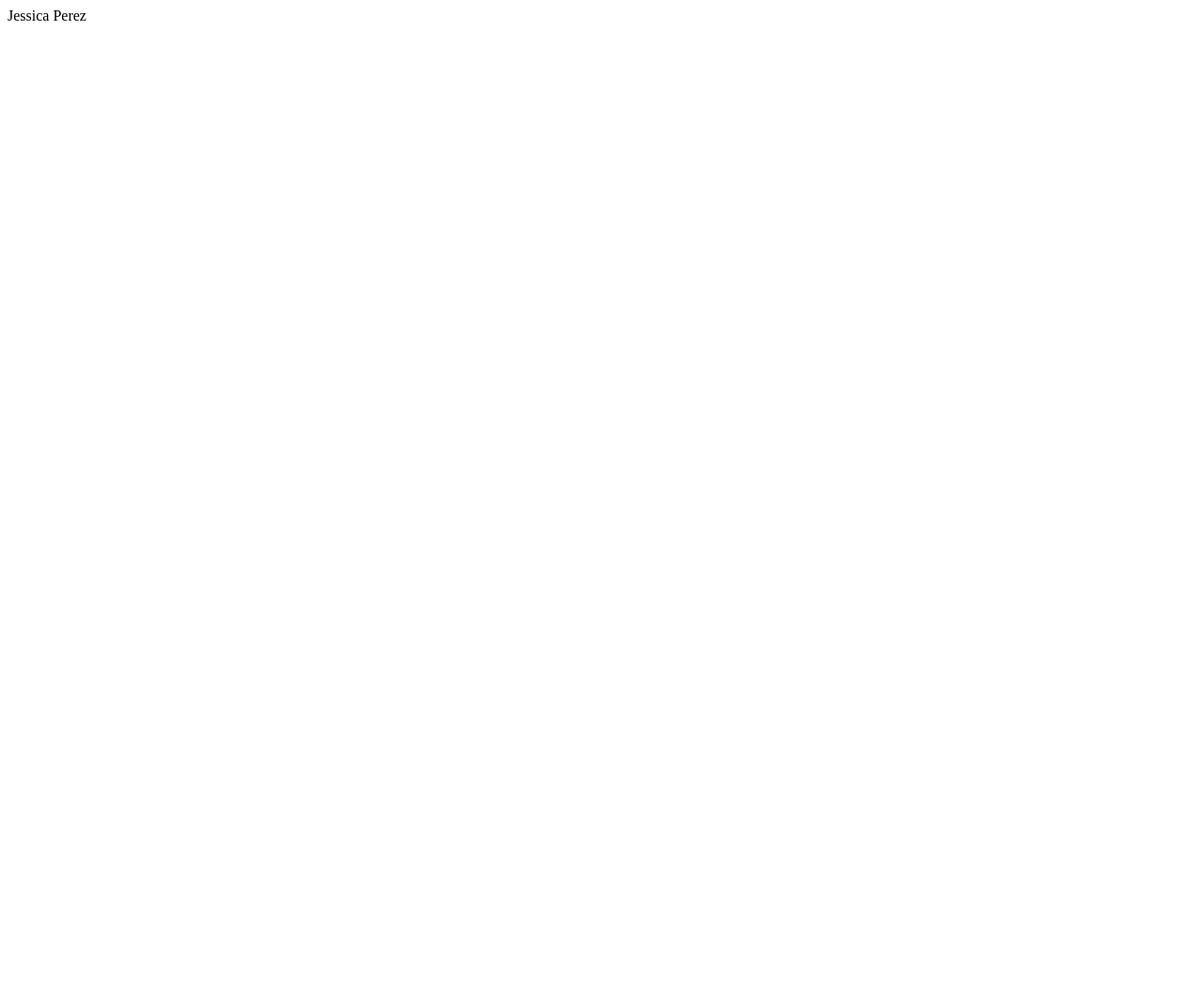
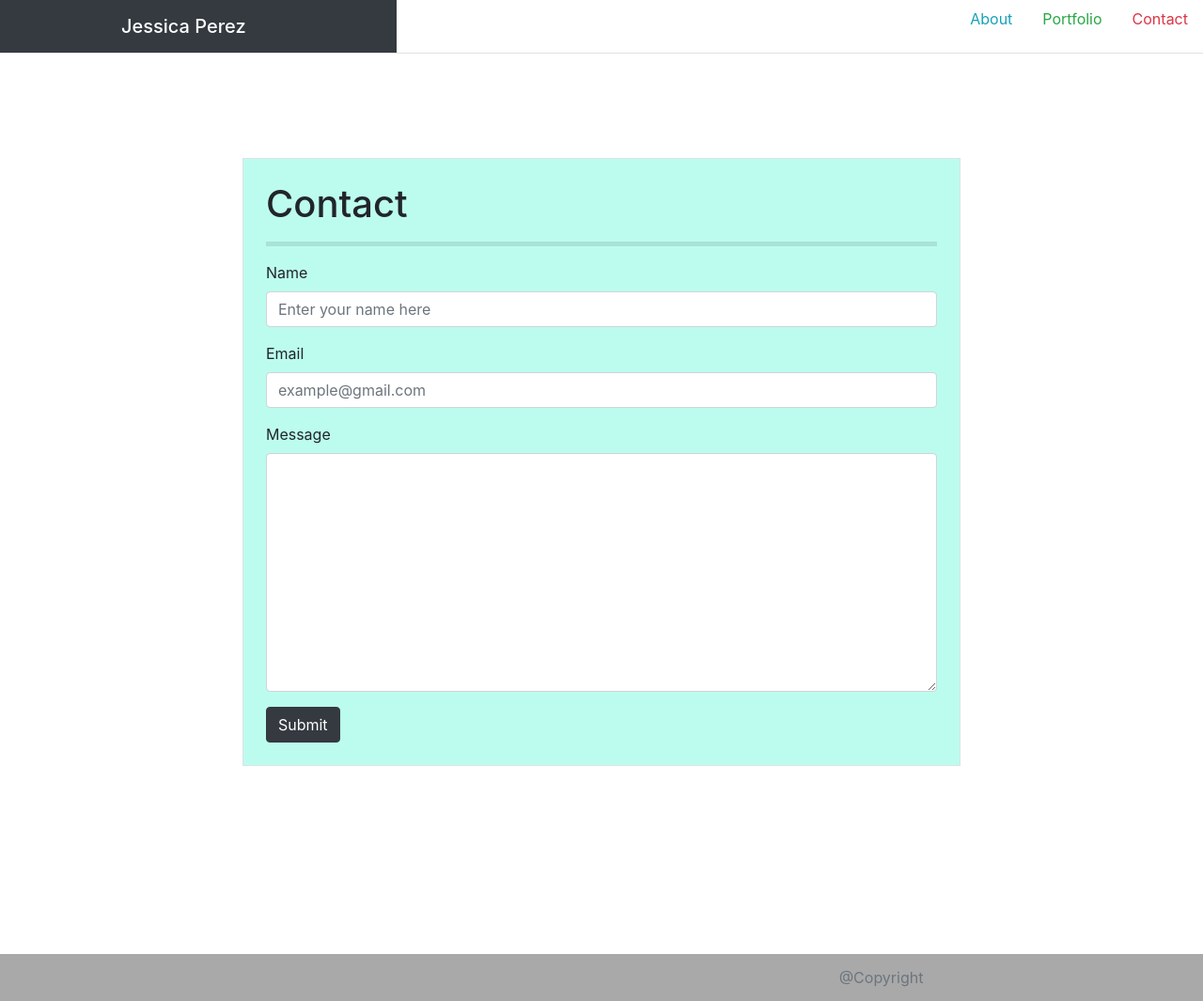
Before and after one commit to JessicaPerez1/Responsive-Portfolio-Homework-2, a plain HTML site: page contact.html in a window 1280 px wide. Shown: the whole page at 94% size. Before the commit the page ends 800 px from the top, so only its background shows below. Drawn offline with nearby package versions, Linux system fonts and the light colour scheme.

Commit message:
Contact page start

```diff
--- a/contact.html
+++ b/contact.html
@@ -4,9 +4,86 @@
     <meta charset="UTF-8" />
     <meta name="viewport" content="width=device-width, initial-scale=1.0" />
     <title>My CONTACT page</title>
+    <link
+      rel="stylesheet"
+      href="https://stackpath.bootstrapcdn.com/bootstrap/4.5.0/css/bootstrap.min.css"
+      integrity="sha384-9aIt2nRpC12Uk9gS9baDl411NQApFmC26EwAOH8WgZl5MYYxFfc+NcPb1dKGj7Sk"
+      crossorigin="anonymous"
+    />
+    <link rel="stylesheet" href="style-contact.css" />
   </head>
 
   <body>
-    <header>Jessica Perez</header>
+    <!-- container name and nav elements -->
+    <header class="container-fluid mb-5">
+      <div class="row d-flex fixed-top border-bottom">
+        <!-- navbar name-->
+        <div
+          class="col-12 col-sm-4 mx-0 p-0 d-flex justify-content-center bg-dark"
+        >
+          <nav class="navbar navbar-dark bg-dark">
+            <span class="navbar-brand mb-0 h1">Jessica Perez</span>
+          </nav>
+        </div>
+        <!-- nav items-->
+        <div
+          class="col-12 col-sm-8 d-flex justify-content-center justify-content-sm-end"
+        >
+          <nav class="nav">
+            <a class="nav-link active text-info" href="#">About</a>
+            <a class="nav-link text-success" href="#">Portfolio</a>
+            <a class="nav-link text-danger" href="#">Contact</a>
+          </nav>
+        </div>
+      </div>
+    </header>
+    <!-- main container -->
+    <div class="row">
+      <main
+        class="container col-10 col-lg-7 border p-4 mx-6 mx-sm-auto"
+        style="margin-top: 120px; margin-bottom: 200px;"
+      >
+        <h1>Contact</h1>
+        <hr />
+        <!-- form -->
+        <form>
+          <div class="form-group">
+            <label for="exampleInputName">Name</label>
+            <input
+              type="name"
+              class="form-control"
+              id="exampleInputName"
+              placeholder="Enter your name here"
+            />
+          </div>
+          <div class="form-group">
+            <label for="exampleInputEmail1">Email</label>
+            <input
+              type="email"
+              class="form-control"
+              id="exampleInputEmail1"
+              aria-describedby="emailHelp"
+              placeholder="example@gmail.com"
+            />
+          </div>
+          <div class="form-group">
+            <label for="exampleFormControlTextarea1">Message</label>
+            <textarea
+              class="form-control"
+              id="exampleFormControlTextarea1"
+              rows="10"
+            ></textarea>
+          </div>
+          <button type="submit" class="btn btn-dark">Submit</button>
+        </form>
+      </main>
+    </div>
+
+    <footer class="footer d-flex" style="height: 50px;">
+      <hr />
+      <div class="footer text-muted">
+        @Copyright
+      </div>
+    </footer>
   </body>
 </html>
--- /dev/null
+++ b/style-contact.css
@@ -0,0 +1,13 @@
+main {
+  background-color: #bcfcee;
+}
+hr {
+  border-width: 5px;
+  color: darkgrey;
+}
+footer {
+  background-color: darkgrey;
+}
+.footer {
+  margin: auto;
+}
```
Also changed, not shown: index.html (+8 -0 lines).
